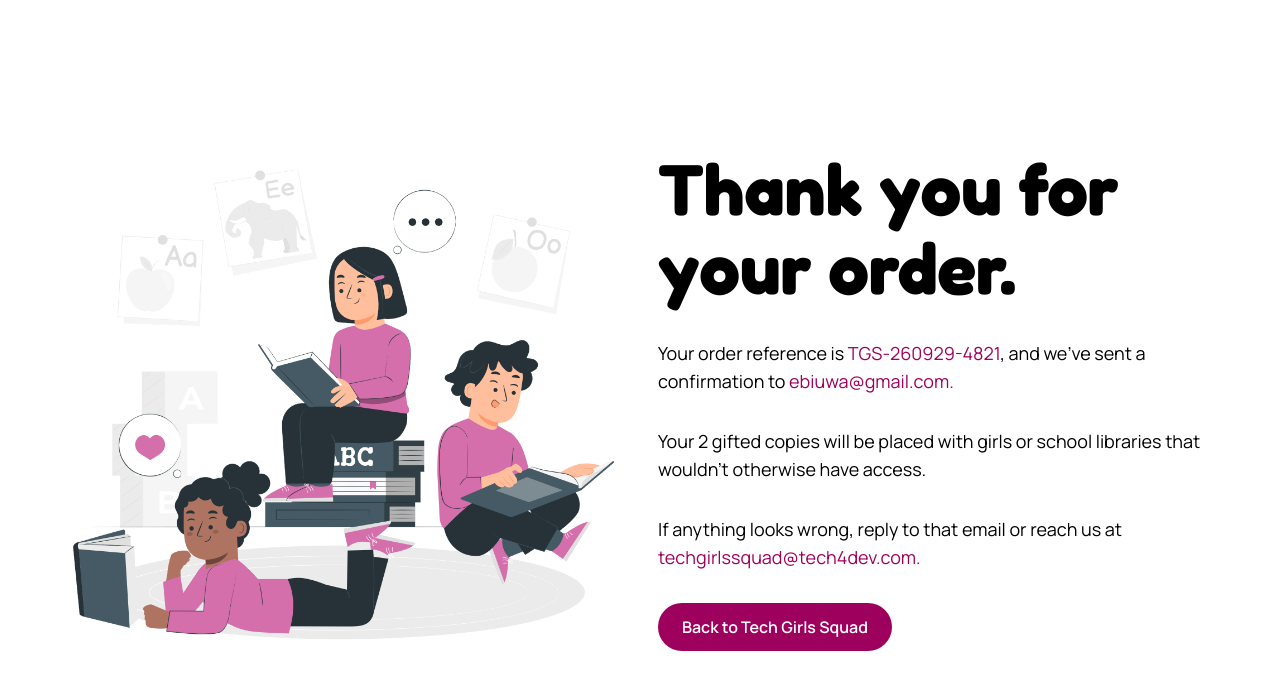
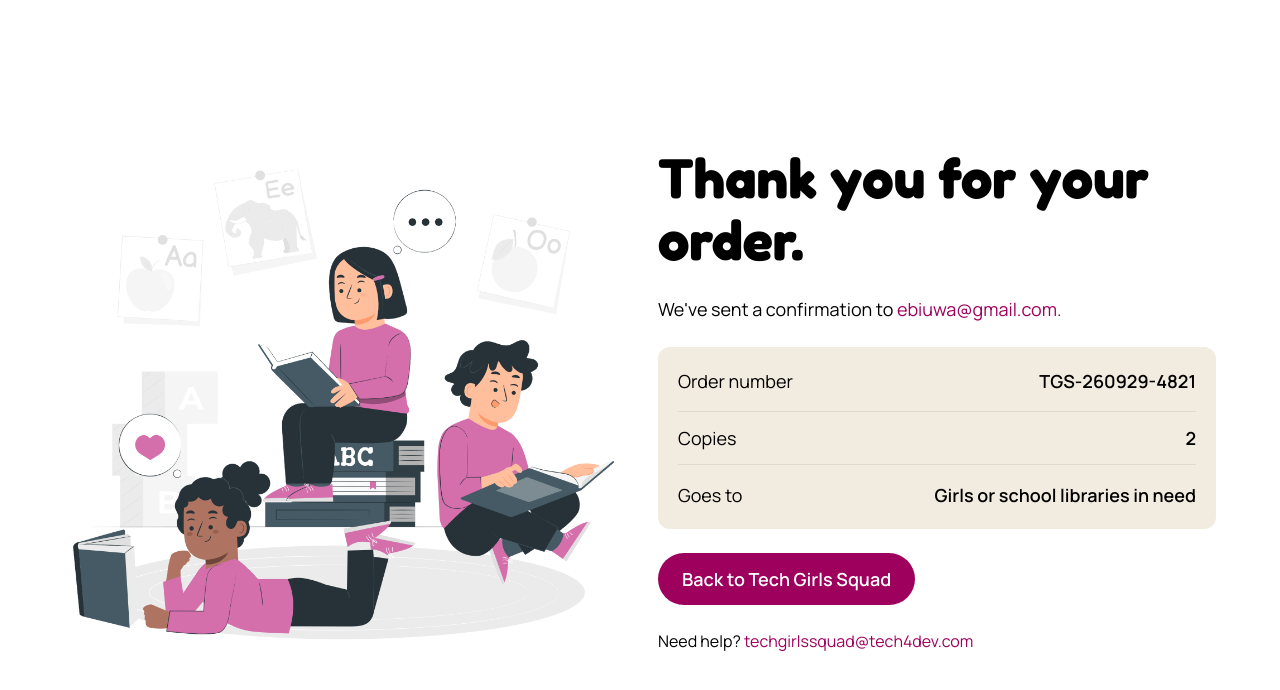
Before and after one commit to Tech4Dev-Support/tech-girls-squad-website, a Next.js app: page /order/gift in a window 1280 px wide. Shown: the top 690 px of the page. Built offline with nearby package versions, Linux system fonts and the light colour scheme.

Commit message:
FIX: updated the notification pages

```diff
--- a/app/(pages)/donation/success/page.tsx
+++ b/app/(pages)/donation/success/page.tsx
@@ -9,9 +9,9 @@ import Link from "next/link";
 
 export default function Page() {
     return (
-        <main className="min-h-screen flex flex-col md:flex-row gap-9 items-center justify-center py-8 px-4 md:p-16 ">
+        <main className="min-h-screen flex flex-col md:flex-row gap-9 items-center justify-center py-8 px-3 md:p-16 ">
 
-            <div className="w-full h-full md:max-w-169.5  " >
+            <div className="w-full h-full max-w-65 md:max-w-169.5  " >
                 <Image
                     src={"/donation-success.png"}
                     alt="donation success"
@@ -22,31 +22,44 @@ export default function Page() {
                 />
             </div>
 
-            <div className=" w-full md:max-w-149.5 flex flex-col items-start gap-5 md:gap-8 " >
-                <h2 className="text-dark text-4xl md:text-7xl font-fredoka font-bold leading-[110%] " >
+            <div className=" w-full md:max-w-149.5 flex flex-col items-center md:items-start gap-5 md:gap-6 text-center md:text-start  " >
+                <h2 className="text-dark text-[28px] md:text-[56px] font-fredoka font-bold leading-[110%] " >
                     Thank you for backing the next volume.
                 </h2>
 
-                <p className="text-dark font-manrope font-normal text-base md:text-lg " >
-                    We've received your donation of <span className="text-primary" >₦20,000</span> and sent a confirmation
-                    to <span className="text-primary" >ebiuwa@gmail.com.</span></p>
-
-                <p className="text-dark font-manrope font-normal text-base md:text-lg " >
-                    Your reference is <span className="text-primary" >TGS-260929-4821.</span></p>
+                <p className="text-dark font-manrope font-normal text-[15px] md:text-lg " >
+                    We've sent a confirmation to <span className="text-primary" >ebiuwa@gmail.com.</span>
+                </p>
 
 
-                <p className="text-dark font-manrope font-normal text-base md:text-lg " >
-                    Your support helps us write the next volume and put it in more
-                    girls' hands.</p>
+                <div className="w-full bg-section rounded-xl flex flex-col py-2 px-5 gap-1 " >
+
+                    <div className="w-full flex items-center justify-between  py-3  " >
+                        <h5 className=" text-sm md:text-lg text-dark font-normal  " >Reference</h5>
+                        <h4 className=" text-sm md:text-lg text-dark font-semibold">TGS-260929-4821</h4>
+                    </div>
+
+                    <div className="w-full flex items-center justify-between border-t border-[#00000014] py-3 " >
+                        <h5 className=" text-sm md:text-lg text-dark font-normal  ">Amount</h5>
+                        <h4 className=" text-sm md:text-lg text-dark font-semibold">₦20,000</h4>
+                    </div>
+
+                </div>
+
+                <p className="text-dark font-manrope font-normal text-[15px] md:text-lg " >
+                    Your support helps us write the next volume and put it in more girls’ hands.
+                </p>
 
 
-
-
-                <Link href={"/"} >
-                    <CustomButton>
+                <Link href={"/"} className="w-full! md:w-fit!" >
+                    <CustomButton className="w-full! md:w-fit!  text-lg!" >
                         Back to Tech Girls Squad
                     </CustomButton>
                 </Link>
+
+                <p className="text-dark font-manrope font-normal text-[13px] md:text-base " >
+                    Need help?  <span className="text-primary" >techgirlssquad@tech4dev.com</span></p>
+
             </div>
 
         </main>
--- a/app/(pages)/order/failed/page.tsx
+++ b/app/(pages)/order/failed/page.tsx
@@ -11,7 +11,7 @@ export default function Page() {
     return (
         <main className="min-h-screen flex flex-col md:flex-row gap-9 items-center justify-center py-8 px-4 md:p-16 ">
 
-            <div className="w-full h-full md:max-w-169.5  " >
+            <div className="w-full h-full max-w-65 md:max-w-169.5  " >
                 <Image
                     src={"/payment-failed.png"}
                     alt="order"
@@ -23,7 +23,7 @@ export default function Page() {
             </div>
 
             <div className=" w-full md:max-w-149.5 flex flex-col items-start gap-5 md:gap-8 " >
-                <h2 className="text-dark text-4xl md:text-7xl font-fredoka font-bold leading-[110%] " >
+                <h2 className="text-dark text-[28px] md:text-[56px] font-fredoka font-bold leading-[110%] " >
                     That payment didn't go through.
                 </h2>
 
--- a/app/(pages)/order/gift/page.tsx
+++ b/app/(pages)/order/gift/page.tsx
@@ -11,7 +11,7 @@ export default function Page() {
     return (
         <main className="min-h-screen flex flex-col md:flex-row gap-9 items-center justify-center py-8 px-4 md:p-16 ">
 
-            <div className="w-full h-full md:max-w-169.5  " >
+            <div className="w-full  h-full max-w-65 md:max-w-169.5  " >
                 <Image
                     src={"/order-gift.png"}
                     alt="order"
@@ -22,32 +22,47 @@ export default function Page() {
                 />
             </div>
 
-            <div className=" w-full md:max-w-149.5 flex flex-col items-start gap-5 md:gap-8 " >
-                <h2 className="text-dark text-4xl md:text-7xl font-fredoka font-bold leading-[110%] " >
+            <div className=" w-full md:max-w-149.5 flex flex-col items-center md:items-start gap-5 md:gap-6 text-center md:text-start ">
+                <h2 className="text-dark text-[28px] md:text-[56px] font-fredoka font-bold leading-[110%] " >
                     Thank you for your order.
                 </h2>
 
-                <p className="text-dark font-manrope font-normal text-base md:text-lg " >
-                    Your order reference is <span className="text-primary" >TGS-260929-4821</span>, and we've sent a
-                    confirmation to <span className="text-primary" >ebiuwa@gmail.com.</span></p>
-
-                <p className="text-dark font-manrope font-normal text-base md:text-lg " >
-                    Your 2 gifted copies will be placed with girls or school
-                    libraries that wouldn't otherwise have access.</p>
+                <p className="text-dark font-manrope font-normal text-[15px] md:text-lg " >
+                    We've sent a confirmation to <span className="text-primary" >ebiuwa@gmail.com.</span>
+                </p>
 
 
-                <p className="text-dark font-manrope font-normal text-base md:text-lg " >
-                    If anything looks wrong, reply to that email or
-                    reach us at <span className="text-primary" >techgirlssquad@tech4dev.com.</span></p>
+                <div className="w-full bg-section rounded-xl flex flex-col py-2 px-5 gap-1 " >
+
+                    <div className="w-full flex items-center justify-between  py-3  " >
+                        <h5 className=" text-sm md:text-lg text-dark font-normal  " >Order number</h5>
+                        <h4 className=" text-sm md:text-lg text-dark font-semibold">TGS-260929-4821</h4>
+                    </div>
+
+                    <div className="w-full flex items-center justify-between border-b border-t border-[#00000014] py-3 " >
+                        <h5 className=" text-sm md:text-lg text-dark font-normal  ">Copies</h5>
+                        <h4 className=" text-sm md:text-lg text-dark font-semibold">2</h4>
+                    </div>
 
 
+                    <div className="w-full flex items-center justify-between  py-3" >
+                        <h5 className=" text-sm md:text-lg text-dark font-normal  ">Goes to</h5>
+                        <h4 className=" text-sm md:text-lg text-dark font-semibold">Girls or school libraries in need</h4>
+                    </div>
 
 
-                <Link href={"/"} >
-                    <CustomButton>
+                </div>
+
+
+                <Link href={"/"} className="w-full! md:w-fit!">
+                    <CustomButton className="w-full! md:w-fit!  text-lg!">
                         Back to Tech Girls Squad
                     </CustomButton>
                 </Link>
+
+
+                <p className="text-dark font-manrope font-normal text-[13px] md:text-base " >
+                    Need help?  <span className="text-primary" >techgirlssquad@tech4dev.com</span></p>
             </div>
 
         </main>
--- a/app/(pages)/order/page.tsx
+++ b/app/(pages)/order/page.tsx
@@ -34,28 +34,27 @@ export default function Page() {
 
                 <div className="w-full bg-section rounded-xl flex flex-col py-2 px-5 gap-1 " >
 
-                    <div className="w-full flex items-center justify-between border-b border-t border-[#00000014] " >
-                        <h5>Order number</h5>
-                        <h4>TGS-260929-4821</h4>
+                    <div className="w-full flex items-center justify-between  py-3  " >
+                        <h5 className=" text-sm md:text-lg text-dark font-normal  " >Order number</h5>
+                        <h4 className=" text-sm md:text-lg text-dark font-semibold">TGS-260929-4821</h4>
                     </div>
 
-                    <div className="w-full flex items-center justify-between border-b border-t border-[#00000014] " >
-                        <h5>Order number</h5>
-                        <h4>TGS-260929-4821</h4>
+                    <div className="w-full flex items-center justify-between border-b border-t border-[#00000014] py-3 " >
+                        <h5 className=" text-sm md:text-lg text-dark font-normal  ">Copies</h5>
+                        <h4 className=" text-sm md:text-lg text-dark font-semibold">2</h4>
                     </div>
 
 
-                    <div className="w-full flex items-center justify-between border-b border-t border-[#00000014] " >
-                        <h5>Order number</h5>
-                        <h4>TGS-260929-4821</h4>
+                    <div className="w-full flex items-center justify-between  py-3" >
+                        <h5 className=" text-sm md:text-lg text-dark font-normal  ">Delivery</h5>
+                        <h4 className=" text-sm md:text-lg text-dark font-semibold">Within 3 working days</h4>
                     </div>
-
 
                 </div>
 
 
-                <Link href={"/"} >
-                    <CustomButton className="text-lg!" >
+                <Link href={"/"} className="w-full! md:w-fit!" >
+                    <CustomButton className="w-full! md:w-fit!  text-lg!" >
                         Back to Tech Girls Squad
                     </CustomButton>
                 </Link>
```
Also changed, not shown: app/not-found.tsx (+5 -5 lines).
